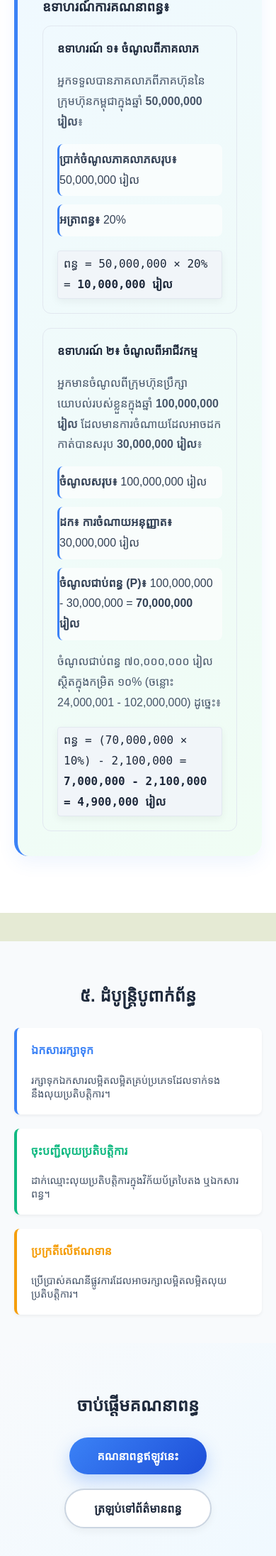
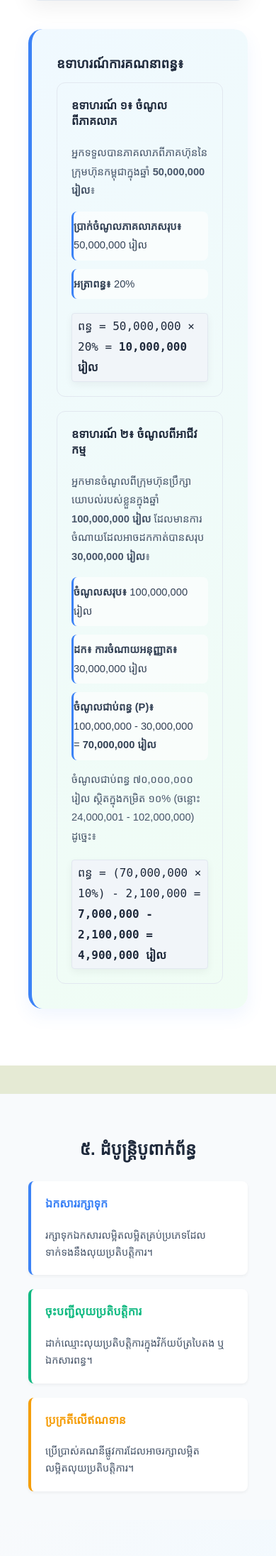
Before and after one commit to Korngmeng-Taing/tax_calculation_web, a Django app: page /about/income/ in a window 390 px wide. Shown: the part 3175-5367 px from the top of the page at 71% size. Run offline with Django 5.2, Linux system fonts and the light colour scheme; some web fonts are replaced.

Commit message:
Add responsive design

```diff
--- a/static/style.css
+++ b/static/style.css
@@ -3089,3 +3089,144 @@ footer {
 .service-card {
   transition: all 0.3s ease;
 }
+/* =========================
+   RESPONSIVE DESIGN
+========================= */
+
+* {
+  box-sizing: border-box;
+}
+
+img {
+  max-width: 100%;
+  height: auto;
+}
+
+.container {
+  width: 100%;
+  max-width: 1200px;
+  margin: 0 auto;
+  padding: 0 20px;
+}
+
+/* HERO SECTION */
+.info-hero {
+  padding: 80px 20px;
+  text-align: center;
+}
+
+.info-hero h1 {
+  font-size: 2.2rem;
+  line-height: 1.4;
+}
+
+.info-hero p {
+  font-size: 1.05rem;
+  line-height: 1.8;
+}
+
+/* PANELS */
+.info-panel {
+  background: white;
+  border-radius: 20px;
+  padding: 30px;
+  margin-bottom: 30px;
+  box-shadow: 0 4px 20px rgba(0, 0, 0, 0.08);
+}
+
+/* BUTTONS */
+.button-section {
+  padding: 40px 20px;
+}
+
+.button-section div {
+  display: flex;
+  flex-wrap: wrap;
+  justify-content: center;
+  gap: 20px;
+}
+
+.button-section a {
+  display: inline-block;
+  padding: 14px 24px;
+  border-radius: 12px;
+  text-decoration: none;
+  background: #1e3c72;
+  color: white;
+  font-weight: bold;
+  transition: 0.3s;
+}
+
+.button-section a:hover {
+  transform: translateY(-2px);
+}
+
+/* TABLE RESPONSIVE */
+.tax-table-container {
+  overflow-x: auto;
+}
+
+/* MOBILE */
+@media (max-width: 768px) {
+  .info-hero {
+    padding: 60px 15px;
+  }
+
+  .info-hero h1 {
+    font-size: 1.5rem;
+  }
+
+  .info-hero p {
+    font-size: 0.95rem;
+  }
+
+  .info-panel {
+    padding: 20px;
+  }
+
+  .info-panel h2 {
+    font-size: 1.2rem;
+  }
+
+  .button-section div {
+    flex-direction: column;
+    align-items: center;
+  }
+
+  .button-section a {
+    width: 100%;
+    max-width: 320px;
+    text-align: center;
+  }
+
+  ul {
+    padding-left: 18px;
+  }
+
+  code {
+    font-size: 0.85rem;
+    word-break: break-word;
+  }
+}
+
+/* SMALL MOBILE */
+@media (max-width: 480px) {
+  .info-hero h1 {
+    font-size: 1.25rem;
+  }
+
+  .info-panel {
+    padding: 15px;
+    border-radius: 14px;
+  }
+
+  .info-panel h2 {
+    font-size: 1rem;
+  }
+
+  p,
+  li {
+    font-size: 0.92rem;
+    line-height: 1.7;
+  }
+}
```
